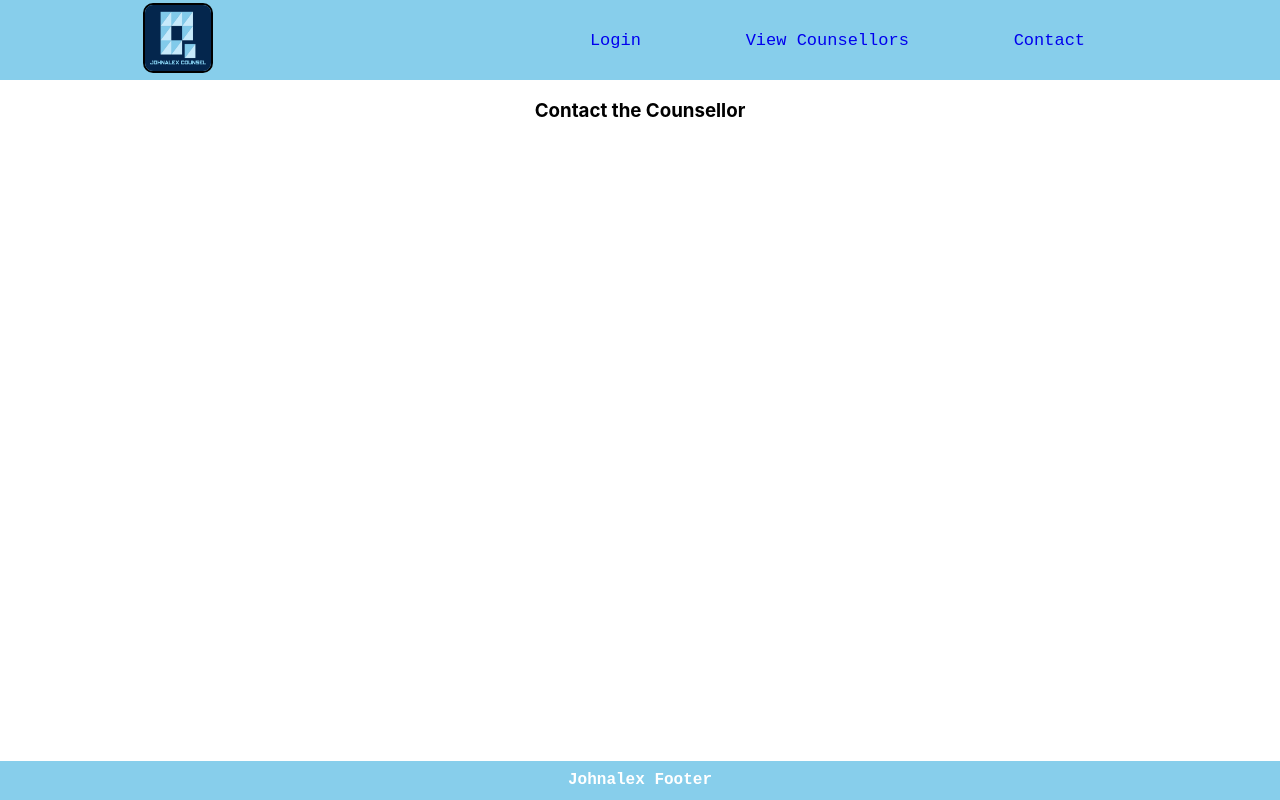
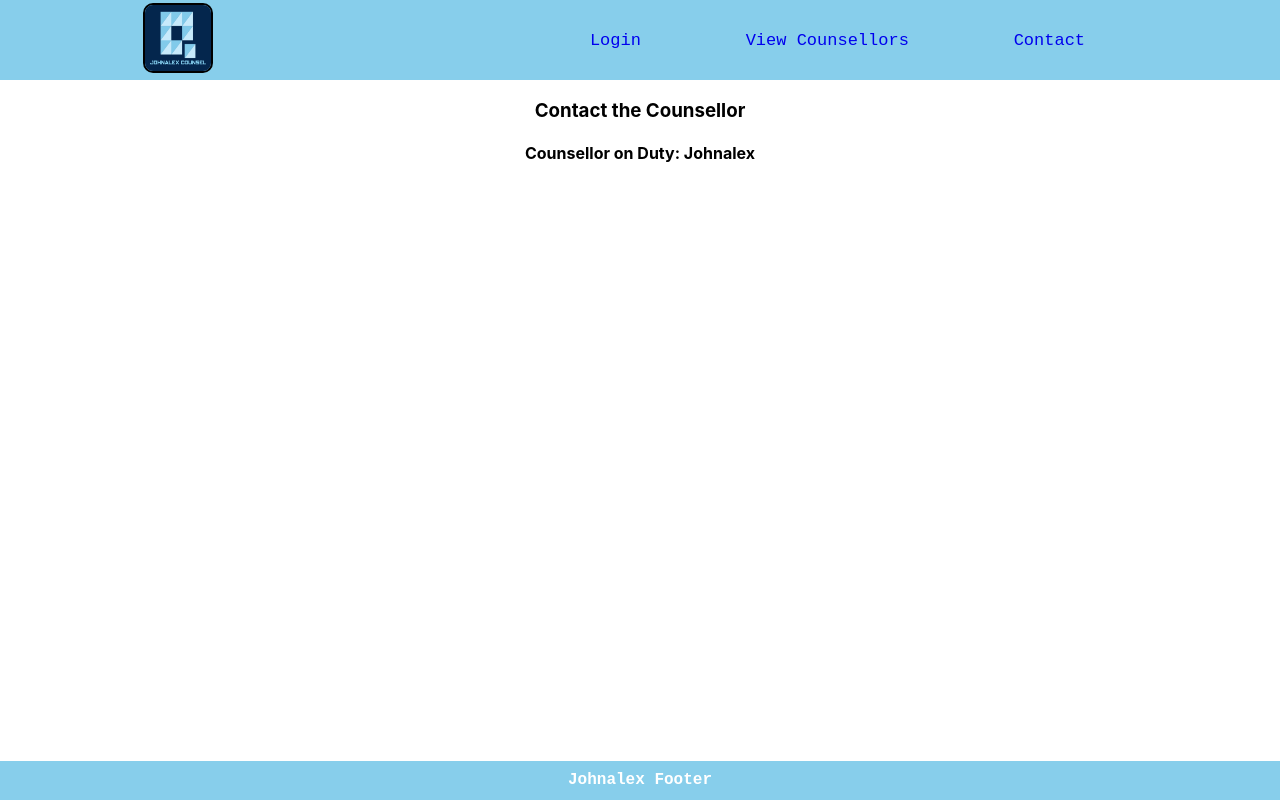
Before and after one commit to Johnalexx/counselling_project, a React (Create React App) app: page /contact in a window 1280 px wide. Built offline with nearby package versions, Linux system fonts and the light colour scheme.

Commit message:
counselling system

```diff
--- a/src/pages/Contact.js
+++ b/src/pages/Contact.js
@@ -4,6 +4,9 @@ function Contact() {
     return (
         <div>
             <h3>Contact the Counsellor</h3>
+            <div className="contact-form">
+                <h4>Counsellor on Duty: Johnalex</h4>
+            </div>
         </div>
     )
 }
```
